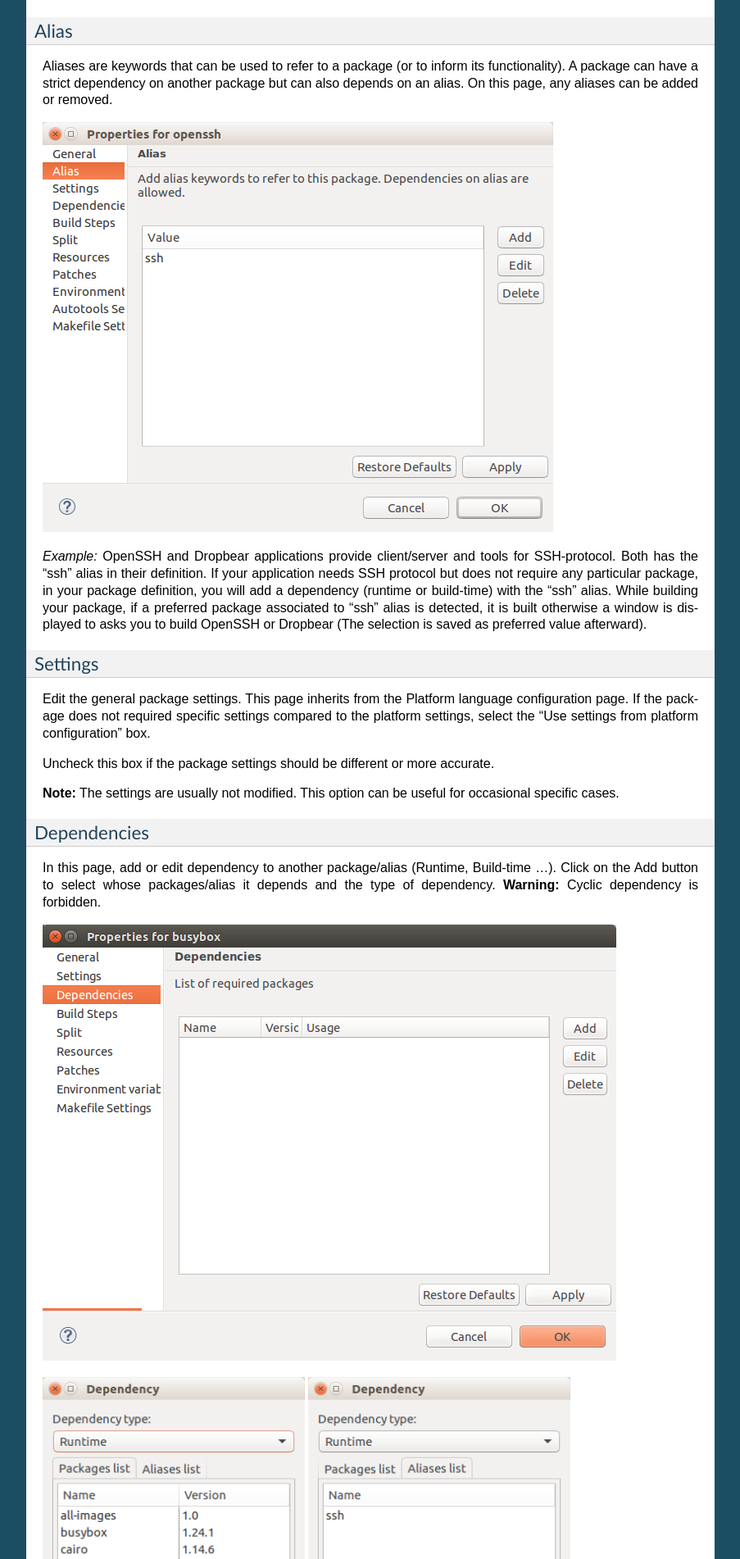
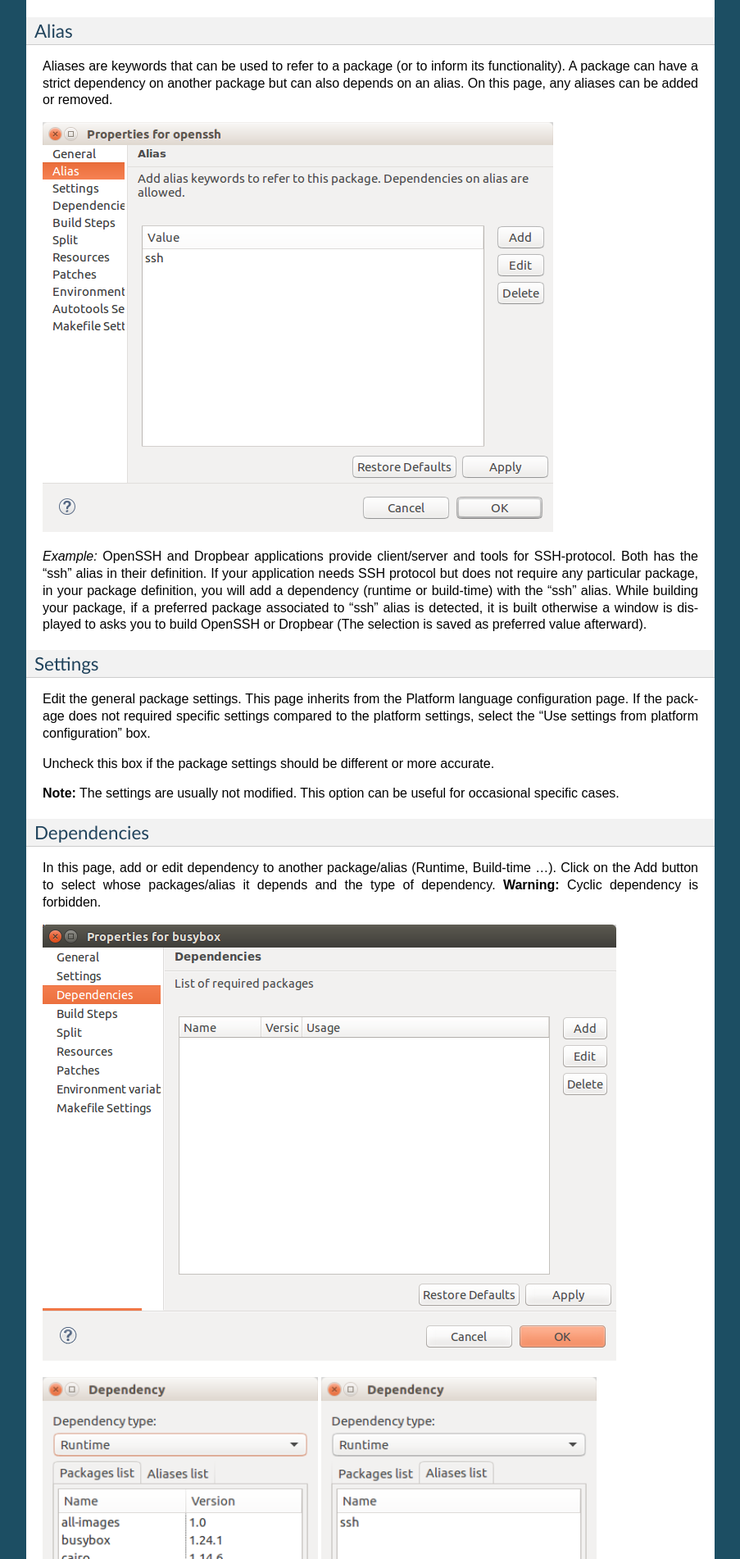
Before and after one commit to Tarek92l/testreadthedoc, a Sphinx documentation site: the page built from docs/gettingstarted/platform_edit.rst, in a window 1280 px wide. Shown: the part 4498-6400 px from the top of the page at 82% size, without its empty margins (198-1101 px from the left). Built offline with Sphinx 7.4.7, drawn with Linux system fonts in a browser that asks for light colours; pages that are not in the unit, such as notebooks, are missing from menus.

Commit message:
Update platform_edit.rst

```diff
--- a/docs/gettingstarted/platform_edit.rst
+++ b/docs/gettingstarted/platform_edit.rst
@@ -216,10 +216,10 @@
 |pic1| |pic2|
 
 .. |pic1| image:: ../images/gettingstarted/ac6platform/platform_edit9.png
-   :width: 40%
+   :width: 42%
 
 .. |pic2| image:: ../images/gettingstarted/ac6platform/platform_edit10.png
-   :width: 40%
+   :width: 42%
 
 When a dependency is set, a link is defined between the tasks from the
 two packages and the complete build sequence is updated following the
```
